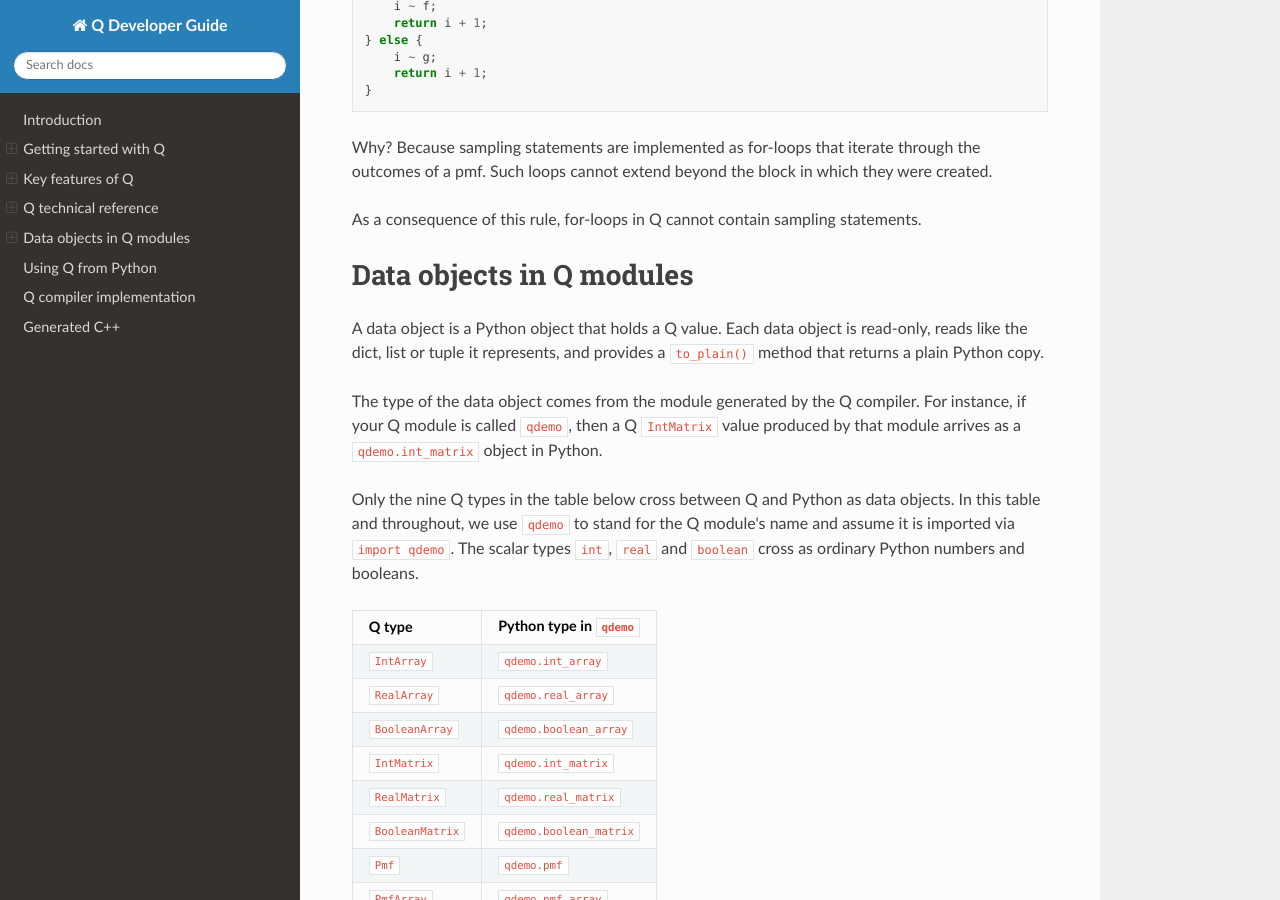
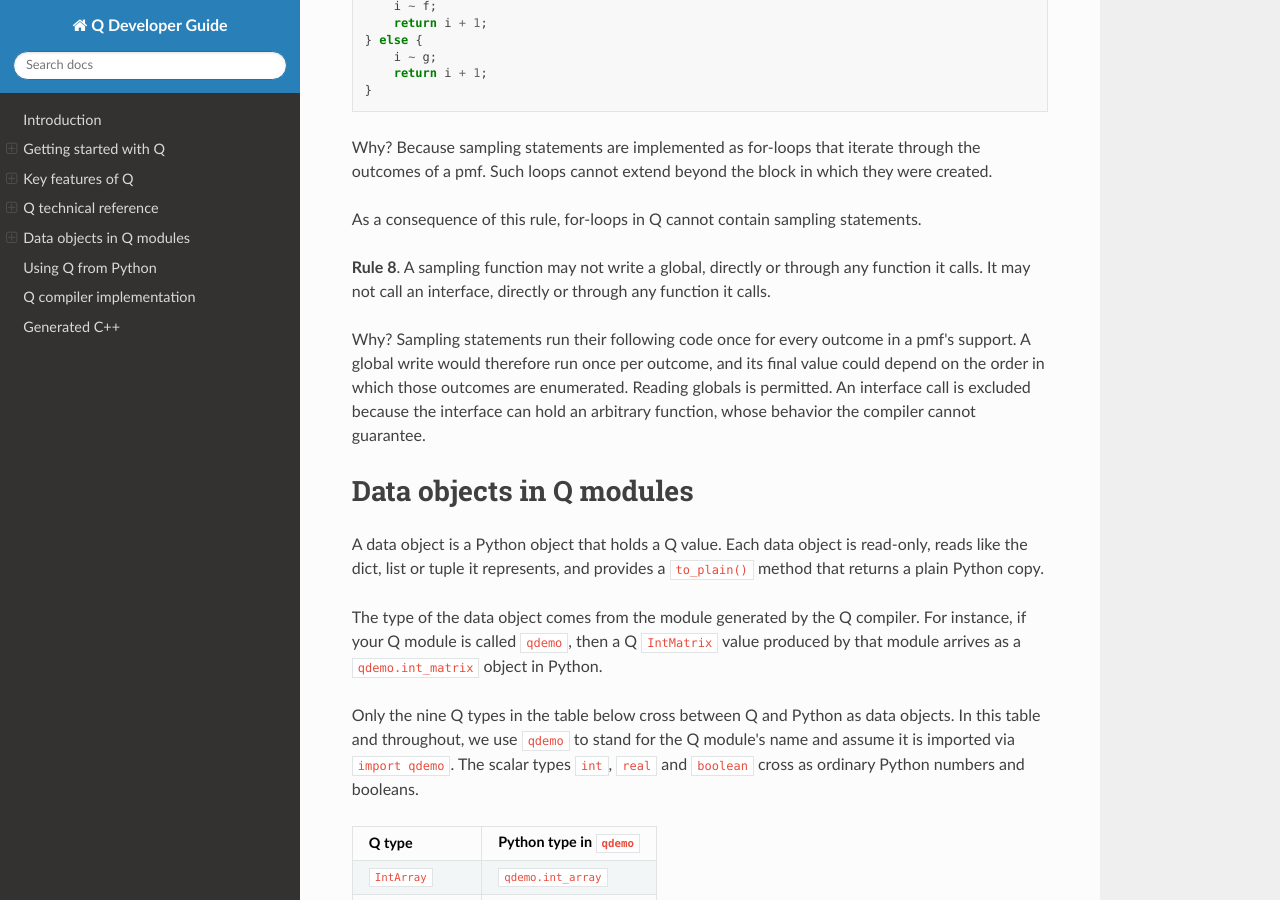
Before and after one commit to qplex/q-development-kit, a Sphinx documentation site: the page built from docs/guide.rst, in a window 1280 px wide and 900 px high, scrolled down 22911 px. Built offline with Sphinx 7.4.7 and the Read the Docs theme 3.1.0, drawn with Linux system fonts in a browser that asks for light colours.

Commit message:
Reject global-writing and interface calls from sampling functions

```diff
--- a/docs/guide.rst
+++ b/docs/guide.rst
@@ -1309,6 +1309,16 @@ beyond the block in which they were created.
 
 As a consequence of this rule, for-loops in Q cannot contain sampling statements.
 
+**Rule 8**. A sampling function may not write a global, directly or through any
+function it calls. It may not call an interface, directly or through any function
+it calls.
+
+Why? Sampling statements run their following code once for every outcome in a pmf's
+support. A global write would therefore run once per outcome, and its final value
+could depend on the order in which those outcomes are enumerated. Reading globals is
+permitted. An interface call is excluded because the interface can hold an arbitrary
+function, whose behavior the compiler cannot guarantee.
+
 .. index::
    single: data object
    single: data object; to_plain
```
Also changed, not shown: 2 other files.
